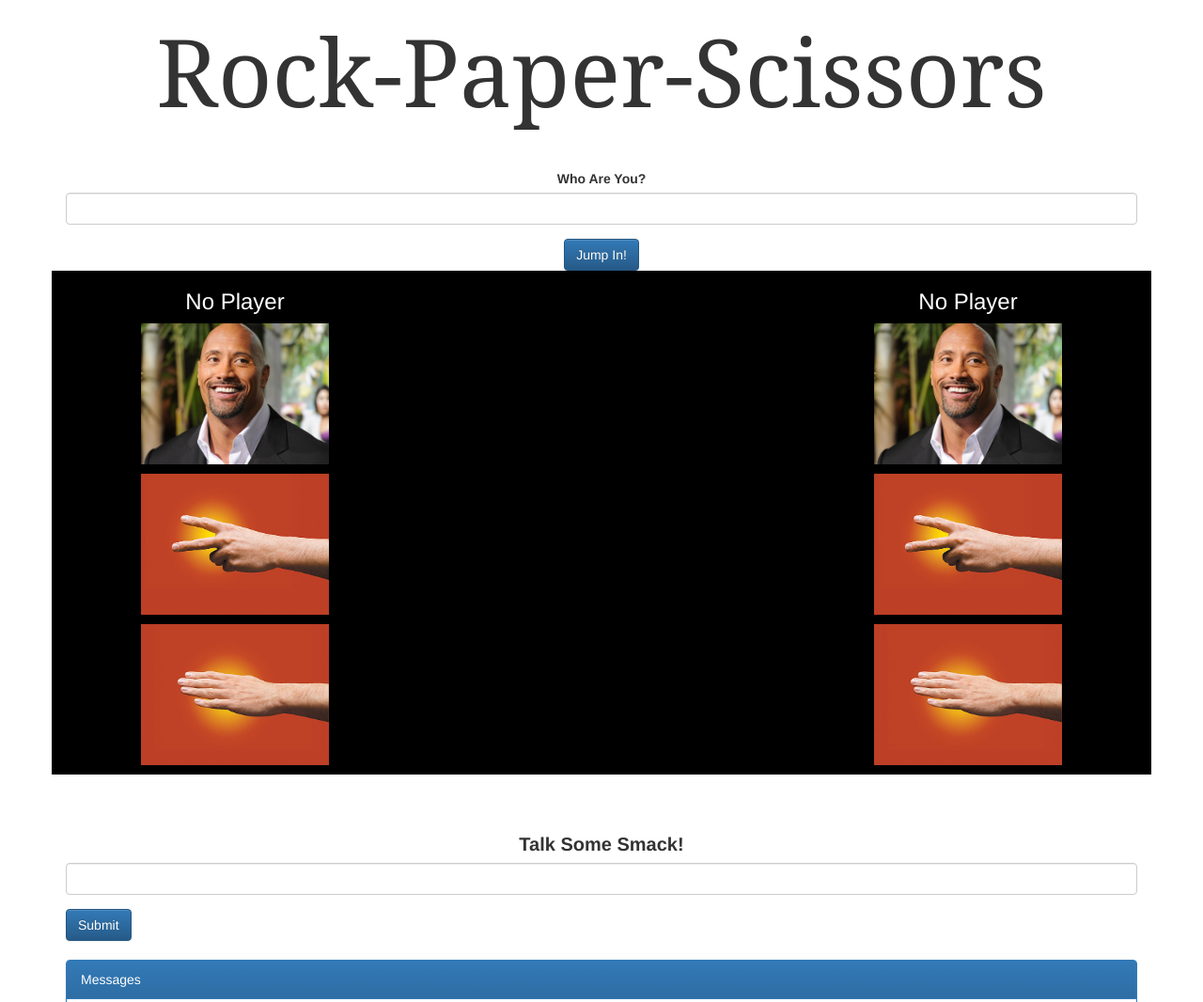
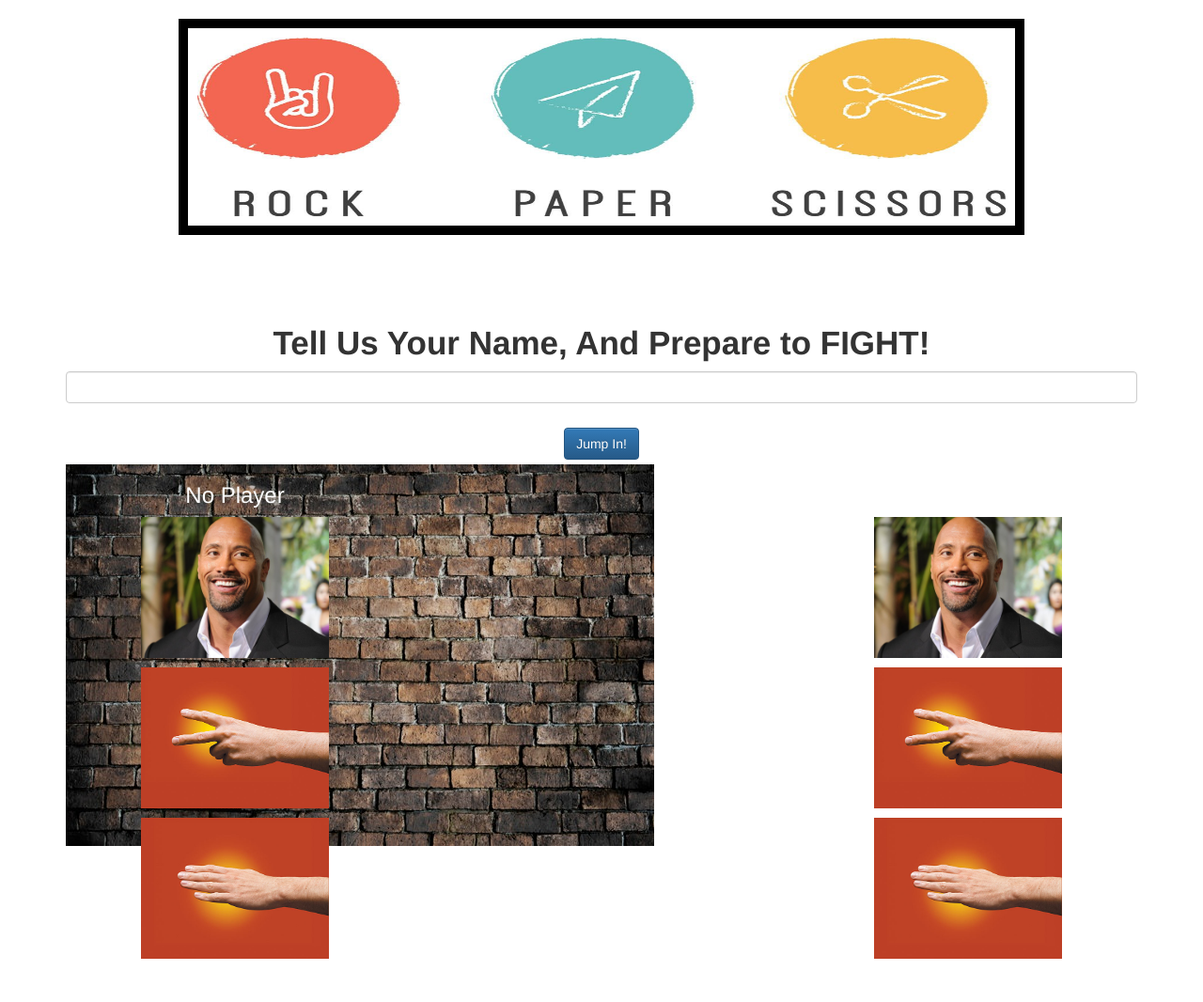
Before and after one commit to adamnewman913/RPS-Multiplayer, a plain HTML site: page index.html in a window 1280 px wide. Shown: the top 1066 px of the page at 94% size. Drawn offline with nearby package versions, Linux system fonts and the light colour scheme; no server answers; files whose address does not match are found by name.

Commit message:
functionality works completely, tinkering with CSS style/images

```diff
--- a/assets/style.css
+++ b/assets/style.css
@@ -2,16 +2,18 @@
     height: 150px;
     width: 200px;
 }
-header {
 
-    margin-bottom: 50px;
-    height: 200px;
+.HeaderPic {
     width: 900px;
+    height: 230px;
+    border: 10px solid;
+    padding: 10px;
+    border-color: black;
 }
 
 h1 {
-    background-image: url("C:\Users\adamn\Desktop\RPS-Multiplayer\assets\images\HeaderPic.png");
-    font-size: 100px;
+    text-align: center;
+    font-size: 145px;
     font-family: Cambria, Cochin, Georgia, Times, 'Times New Roman', serif;
     }
 
@@ -26,9 +28,11 @@ p {
 
 form {
     text-align: center;
+    font-size: 35px;
 }
 
-.row {
-    background-color: black;
+
+.Battlefield {
+    background-repeat: no-repeat;
 
 }
--- a/index.html
+++ b/index.html
@@ -18,9 +18,11 @@
 
 
 
-            <h1 style = "text-align: center">Rock-Paper-Scissors</h1>
+    <h1><img src="assets/images/HeaderPic.jpg" class="HeaderPic"></h1>
 
 
+    <br>
+    <br>
     <br>
     <br>
 
@@ -29,13 +31,13 @@
 
         <form>
                 <div class="form-group">
-                    <label for="user-name">Who Are You?</label>
+                    <label for="user-name">Tell Us Your Name, And Prepare to FIGHT!</label>
                     <input class="form-control" id="user-name" type="text">
                 </div>
                 <button class ="btn btn-primary" id="join-game">Jump In!</button>
         </form>
 
-
+      <div class="Battlefield"  style="background-image: url(assets/images/brick.jpg)">
         <div class="row">
             <div class="col-sm-4">
                 <h3 id="player1name">No Player</h3>
@@ -65,6 +67,7 @@
                 </div>
             </div>
         </div>
+       </div>
 <br>
 <br>
 <br>
```
Also changed, not shown: assets/images/HeaderPic.jpg (added), assets/images/brick.jpg (added).
